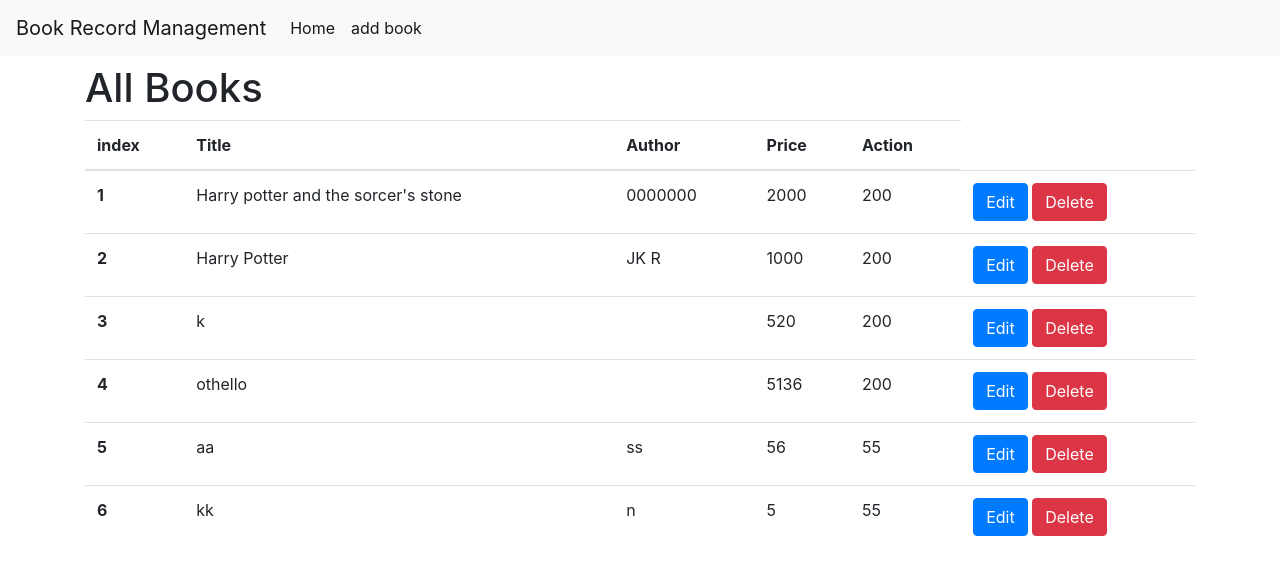
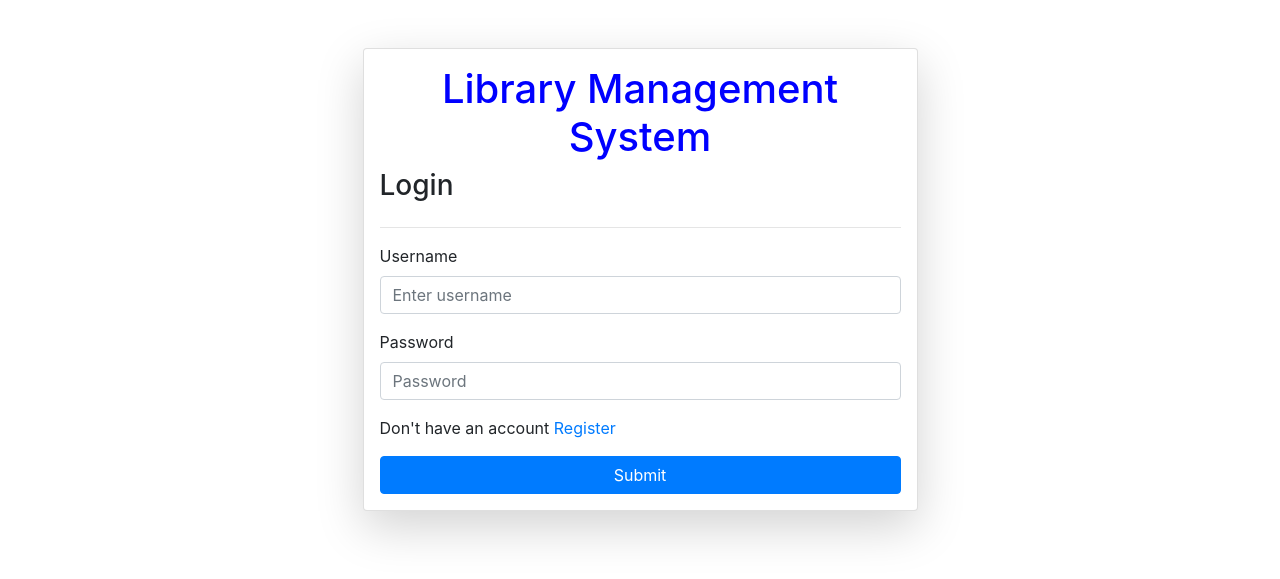
Before and after one commit to Sagar02411/assignments, a Django app: page / in a window 1280 px wide. Shown: the top 579 px of the page. Run offline with Django 3.2, Linux system fonts and the light colour scheme; data comes from the database, SQL or seed files in the repository; both versions use the stored data as it was after the commit; parts of the project's set-up code (start-up, migrations or seed data) failed here and were passed over; some libraries are stand-ins or nearby versions.

Commit message:
CRD on the new db

```diff
--- a/LibraryMS/brmproject/brmapp/admin.py
+++ b/LibraryMS/brmproject/brmapp/admin.py
@@ -1,6 +1,7 @@
 from django.contrib import admin
-from .models import Book
+from .models import Books, Authors
 # Register your models here.
 
 
-admin.site.register(Book)
+admin.site.register(Books)
+admin.site.register(Authors)
--- a/LibraryMS/brmproject/brmapp/models.py
+++ b/LibraryMS/brmproject/brmapp/models.py
@@ -1,11 +1,32 @@
 from django.db import models
+from django.contrib.auth.models import User
+import datetime
+import pytz
+from django.utils import timezone
+# Create your models here.
 
-# Create your models here.
-class Book(models.Model):
+class Authors(models.Model):
+    author_id = models.AutoField(primary_key=True)
+    author_name=models.CharField(max_length=50)
+    created_at = models.DateTimeField(auto_now_add=True)
+    updated_at = models.DateTimeField(auto_now=True)
+
+    def __str__(self):
+        return self.author_name
+    # def __int__(self):
+    #     return self.author_id
+
+class Books(models.Model):
+    book_id = models.AutoField(primary_key=True)
+    author_id=models.ForeignKey(Authors, on_delete=models.CASCADE)
     title=models.CharField(max_length=50)
-    author=models.CharField(max_length=60, default ='dont remember')
-    price=models.IntegerField()
+    price=models.IntegerField(default=200)
     pages=models.IntegerField(default = '200')
+    created_at = models.DateTimeField(auto_now_add=True)
+    updated_at = models.DateTimeField(auto_now=True)
 
     def __str__(self):
         return self.title
+
+    def __int__(self):
+        return self.pages, self.price
--- a/LibraryMS/brmproject/brmapp/urls.py
+++ b/LibraryMS/brmproject/brmapp/urls.py
@@ -1,12 +1,14 @@
 from django.contrib import admin
 from django.urls import path,include,re_path
-from .views import helloView,addBookView,addBook,editBook,editBookView,deleteBookView
+from .views import helloView,addBookView,addBook,editBook,editBookView,deleteBookView, login_page, register_page
 
 urlpatterns = [
-    path("",helloView),
+    path("", login_page),    # Login page
+    path("home/",helloView),
     path("add-book/",addBookView),
     path("add-book/add",addBook),
     path("edit-book/",editBookView),
     path("edit-book/edit",editBook),
-    path("delete-book",deleteBookView)
+    path("delete-book",deleteBookView),
+    path('register/', register_page, name='register'),# Registration page
 ]
--- a/LibraryMS/brmproject/brmapp/views.py
+++ b/LibraryMS/brmproject/brmapp/views.py
@@ -1,54 +1,127 @@
-from django.shortcuts import render
+from django.shortcuts import render, redirect
 from django.http import HttpResponse,HttpResponseRedirect
 
 # Create your views here.
 
-from .models import Book
+from django.contrib import messages
+from django.contrib.auth import authenticate, login
+from django.contrib.auth.decorators import login_required
+from django.contrib.auth.models import User
+from .models import *
 
 def helloView(request):
-    books=Book.objects.all()
-    return render(request,"viewbook.html",{"books":books})
+    books=Books.objects.all()
+    author_table=Authors.objects.all()
+    context = {
+        "books":books,
+        "author_table":author_table
+    }
+    return render(request, "viewbook.html", context)
+    # return render(request,"viewbook.html",{"books":books}), render(request, "viewbook.html", {"author_table":author_table})
 
 def addBookView(request):
     return render(request,"addbook.html")
 
-
 def addBook(request):
     if request.method=="POST":
-        t=request.POST["title"]
-        p=request.POST["price"]
-        a=request.POST["author"]
-        n=request.POST["pages"]
-        print(t,p,a,n)
-        book=Book()
-        book.title=t
-        book.price=p
-        book.author=a
-        book.pages=n
+        auth = Authors()
+        name=request.POST["author"]
+        print(name)
+        auth.author_name=name
+        auth.save()
+        print(f"auth {auth} auth.author_id {auth.author_id}")
+
+        book=Books()
+        book_title=request.POST["title"]
+        book_price=request.POST["price"]
+        book_pages=request.POST["pages"]
+        print(book_title, book_price, book_pages)
+        book.title=book_title
+        book.price=book_price
+        book.pages=book_pages
+        book.author_id=auth
         book.save()
-        return HttpResponseRedirect('/')
+        return HttpResponseRedirect('/home/')
 
 def editBook(request):
     if request.method=="POST":
-        t=request.POST["title"]
-        p=request.POST["price"]
-        a=request.POST["author"]
-        n=request.POST["pages"]
-        book=Book.objects.get(id=request.POST['bid'])
-        book.title=t
-        book.price=p
-        book.author=a
-        book.pages=n
+        book_title=request.POST["title"]
+        book_price=request.POST["price"]
+        book_pages=request.POST["pages"]
+        book=Books.objects.get(book_id=request.POST['bookid'])
+        book.title=book_title
+        book.price=book_price
+        book.pages=book_pages
         book.save()
-        return HttpResponseRedirect('/')
-
+        # name=request.POST["author"]
+        # auth=Authors.objects.get(author_id=request.POST['authid'])
+        # auth.author_name=name
+        # auth.save()
+        return HttpResponseRedirect('/home/')
 
 def editBookView(request):
-    book=Book.objects.get(id=request.GET['bookid'])
+    book=Books.objects.get(book_id=request.GET['bookid'])
     print(book)
-    return render(request,"edit-book.html",{"book":book})
+    return render(request,"edit-book.html", {"book":book})
 
 def deleteBookView(request):
-    book=Book.objects.get(id=request.GET['bookid'])
+    book=Books.objects.get(book_id=request.GET['bookid'])
     book.delete()
-    return HttpResponseRedirect('/')
+    return HttpResponseRedirect('/home/')
+
+# @unauthenticated_user
+def login_page(request):
+    if request.method == "POST":
+        username = request.POST.get('username')
+        password = request.POST.get('password')
+
+        # Check if a user with the provided username exists
+        if not User.objects.filter(username=username).exists():
+            # Display an error message if the username does not exist
+            messages.error(request, 'Invalid Username')
+            return redirect('/')
+
+        user = authenticate(username=username, password=password)
+
+        if user is None:
+            # Display an error message if authentication fails (invalid password)
+            messages.error(request, "Invalid Password")
+            return redirect('/')
+        else:
+            login(request, user)
+            return redirect(helloView)
+
+    return render(request, 'login.html')
+
+# Define a view function for the registration page
+def register_page(request):
+    if request.method == 'POST':
+        first_name = request.POST.get('first_name')
+        last_name = request.POST.get('last_name')
+        username = request.POST.get('username')
+        password = request.POST.get('password')
+
+        # Check if a user with the provided username already exists
+        user = User.objects.filter(username=username)
+
+        if user.exists():
+            # Display an information message if the username is taken
+            messages.info(request, "Username already taken!")
+            return redirect('/register/')
+
+        # Create a new User object with the provided information
+        user = User.objects.create_user(
+            first_name=first_name,
+            last_name=last_name,
+            username=username
+        )
+
+        # Set the user's password and save the user object
+        user.set_password(password)
+        user.save()
+
+        # Display an information message indicating successful account creation
+        messages.info(request, "Account created Successfully!")
+        return redirect('/')
+
+    return render(request, 'register.html')
--- a/LibraryMS/brmproject/templates/addbook.html
+++ b/LibraryMS/brmproject/templates/addbook.html
@@ -38,7 +38,7 @@
               <label for="title">Title</label>
               <input type="text" class="form-control" id="title" aria-describedby="emailHelp" placeholder="Enter Title" name="title">
               <label for="title">Author</label>
-              <input type="text" class="form-control" id="author" aria-describedby="emailHelp" placeholder="Enter Author's Name" name="author">
+              <input type="text" class="form-control" id="author_name" aria-describedby="emailHelp" placeholder="Enter Author's Name" name="author">
               <label for="price">Price</label>
               <input type="text" class="form-control" id="price" aria-describedby="emailHelp" placeholder="Enter Price" name="price">
               <label for="pages">No. of Pages</label>
--- /dev/null
+++ b/LibraryMS/brmproject/templates/login.html
@@ -0,0 +1,51 @@
+<!DOCTYPE html>
+<html lang="en">
+<head>
+    <meta charset="UTF-8">
+    <meta name="viewport" content="width=device-width, initial-scale=1.0">
+    <title>Login</title>
+    <link href="https://maxcdn.bootstrapcdn.com/bootstrap/4.5.2/css/bootstrap.min.css" rel="stylesheet">
+</head>
+<body>
+    <div class="container mt-5">
+        <!-- Login form -->
+        <form class="col-6 mx-auto card p-3 shadow-lg" method="post" enctype="multipart/form-data">
+            <h1 style="text-align: center;"><span style="color: blue;">Library Management System</span></h1>
+
+            {% csrf_token %}  <!-- CSRF token for security -->
+
+            <!-- Login heading -->
+            <h3>Login</h3>
+            <hr>
+
+            <!-- Display error/success messages -->
+            {% if messages %}
+            <div class="alert alert-primary" role="alert">
+                {% for message in messages %}
+                {{ message }}
+                {% endfor %}
+            </div>
+            {% endif %}
+
+            <!-- Username input field -->
+            <div class="form-group">
+                <label for="exampleInputEmail1">Username</label>
+                <input type="text" class="form-control" name="username" id="exampleInputEmail1" aria-describedby="emailHelp"
+                    placeholder="Enter username" required>
+            </div>
+
+            <!-- Password input field -->
+            <div class="form-group">
+                <label for="exampleInputPassword1">Password</label>
+                <input type="password" name="password" class="form-control" id="exampleInputPassword1" placeholder="Password" required>
+            </div>
+
+            <!-- Link to registration page -->
+            <p>Don't have an account <a href="/register/">Register</a> </p>
+
+            <!-- Submit button -->
+            <button type="submit" class="btn btn-primary">Submit</button>
+        </form>
+    </div>
+</body>
+</html>
--- a/LibraryMS/brmproject/templates/viewbook.html
+++ b/LibraryMS/brmproject/templates/viewbook.html
@@ -19,7 +19,7 @@
             <div class="collapse navbar-collapse" id="navbarText">
             <ul class="navbar-nav mr-auto">
                 <li class="nav-item active">
-                <a class="nav-link" href="/">Home <span class="sr-only">(current)</span></a>
+                <a class="nav-link" href="/home">Home </a>
                 </li>
 
                 <li class="nav-item active">
@@ -45,13 +45,25 @@
                 <tr>
                     <th scope="row">{{forloop.counter}}</th>
                     <td>{{i.title}}</td>
-                    <td>{{i.author}}</td>
                     <td>{{i.price}}</td>
                     <td>{{i.pages}}</td>
                     <td>
 
-                    <a href="/edit-book?bookid={{i.id}}"><button type="button" class="btn btn-primary">Edit</button></a>
-                    <a href="/delete-book?bookid={{i.id}}"><button type="button" class="btn btn-danger">Delete</button></a>
+                    <a href="/edit-book?bookid={{i.book_id}}"><button type="button" class="btn btn-primary">Edit</button></a>
+                    <a href="/delete-book?bookid={{i.book_id}}"><button type="button" class="btn btn-danger">Delete</button></a>
+                    </td>
+                </tr>
+                {% endfor %}
+                </tbody>
+
+                <tbody>
+                {% for a in author_table %}
+                <tr>
+                    <th scope="row">{{forloop.counter}}</th>
+                    <td>{{a.author_name}}</td>
+                    <td>
+                    <a href="/edit-book?authid={{a.author_id}}"><button type="button" class="btn btn-primary">Edit</button></a>
+                    <a href="/delete-book?authid={{a.author_id}}"><button type="button" class="btn btn-danger">Delete</button></a>
                     </td>
                 </tr>
                 {% endfor %}
```
Also changed, not shown: LibraryMS/brmproject/brmproject/settings.py (+6 -3 lines), LibraryMS/brmproject/templates/edit-book.html (+1 -8 lines), LibraryMS/brmproject/templates/register.html (added, +65 -0 lines), LibraryMS/brmproject/brmapp/migrations/0001_initial.py, LibraryMS/brmproject/brmapp/migrations/0002_books_price.py, LibraryMS/brmproject/brmapp/migrations/0003_alter_book_author.py (deleted), LibraryMS/brmproject/brmapp/migrations/0003_rename_author_id_books_author_name.py (added), LibraryMS/brmproject/brmapp/migrations/0004_book_pages.py (deleted), LibraryMS/brmproject/brmapp/migrations/0004_rename_author_name_books_author_id.py (added), LibraryMS/brmproject/db.sqlite3.
